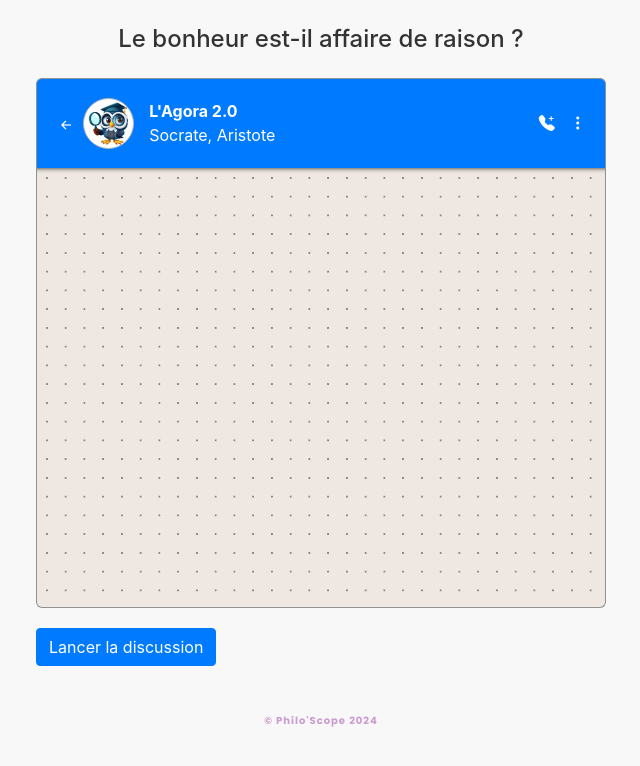
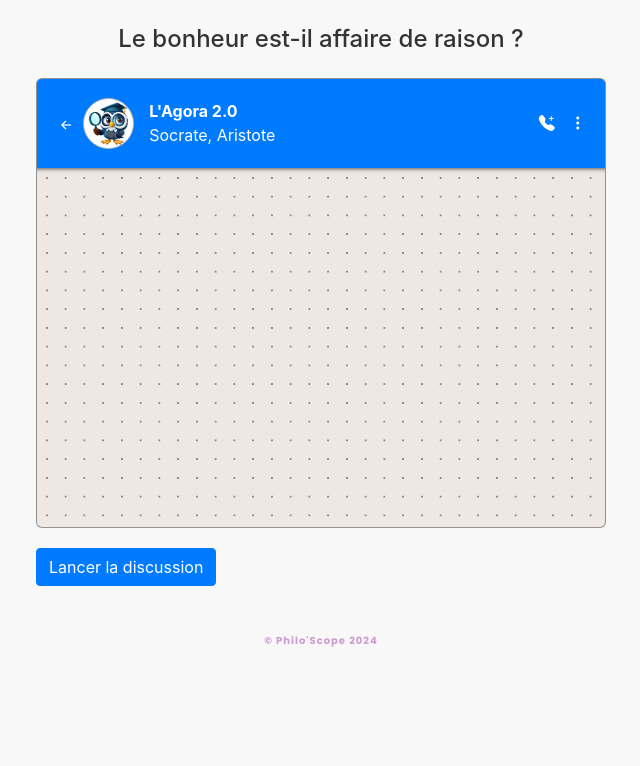
Before and after one commit to Philoscope2023/Philo-chat, a plain HTML site: page index.html in a window 1280 px wide. Shown: the whole page, without its empty margins (319-959 px from the left). Drawn offline with nearby package versions, Linux system fonts and the light colour scheme.

Commit message:
Update styles.css

```diff
--- a/styles.css
+++ b/styles.css
@@ -60,7 +60,7 @@ body {
     background-image: url(pattern.jpg);
     box-shadow: inset 0 5px 5px -5px var(--ps-noir);
     max-height: 675px;
-    min-height: 440px;
+    min-height: 360px;
     overflow: auto;
 }
 
```
